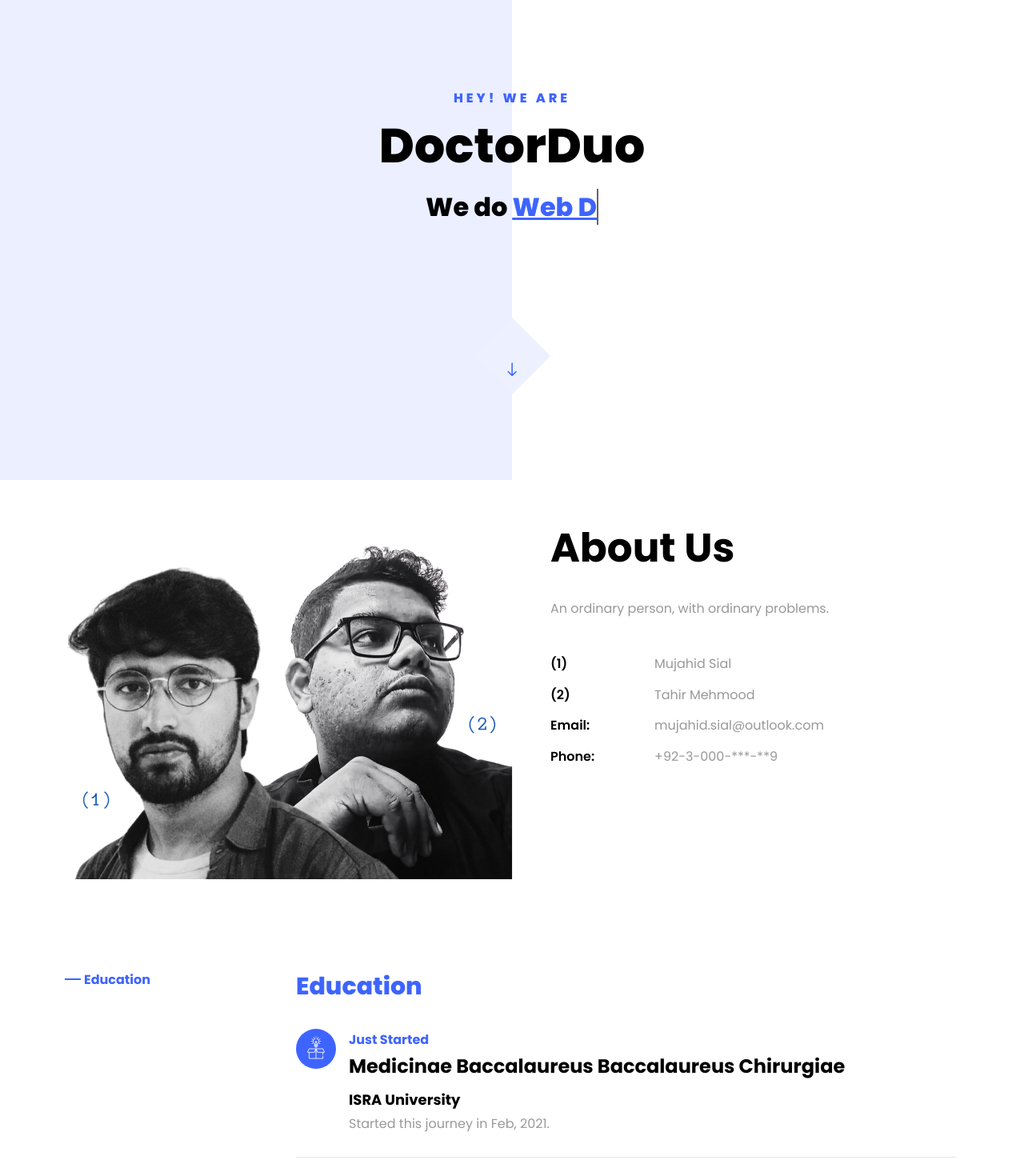
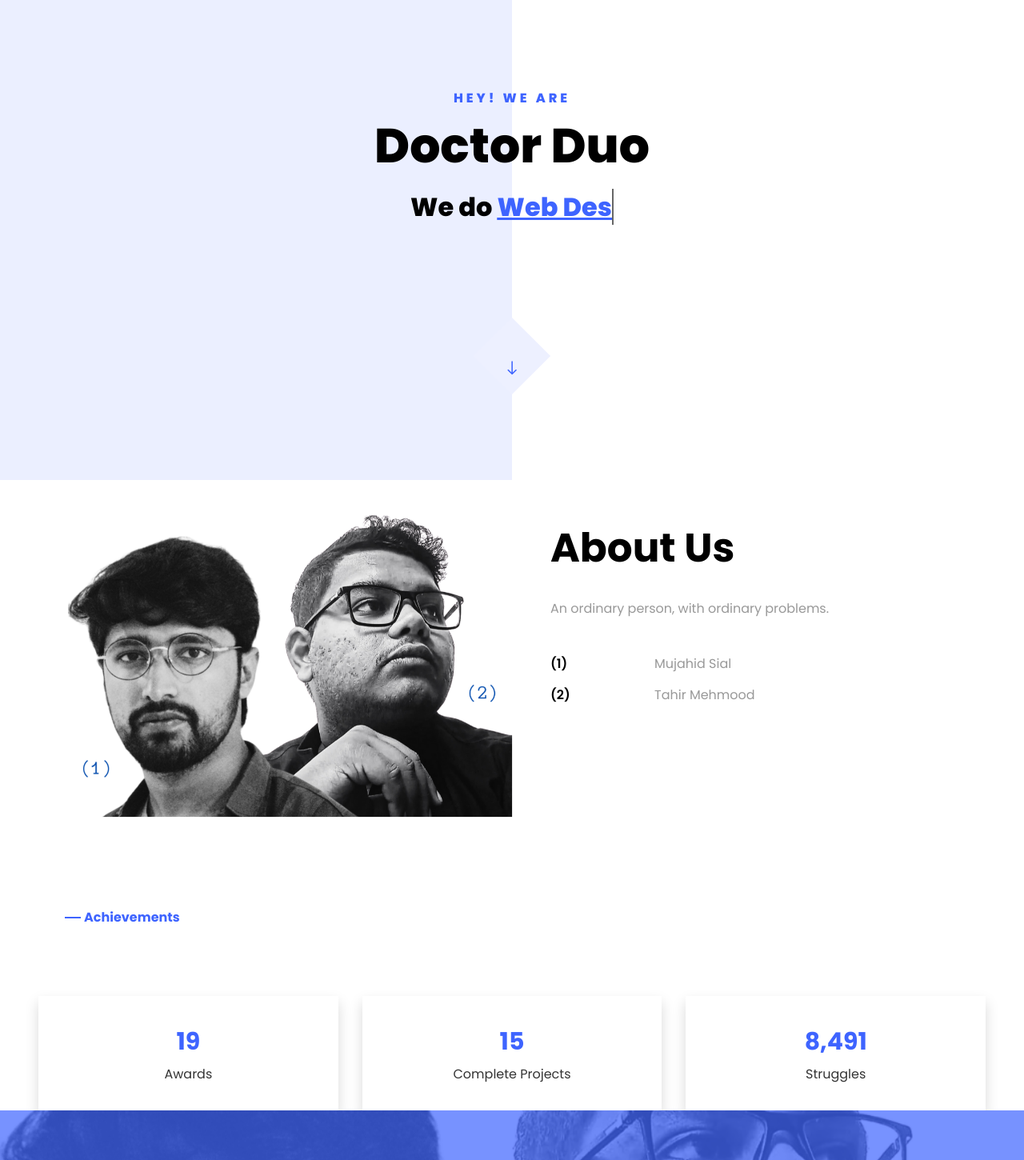
Before and after one commit to doctorduo/doctorduo.github.io, a plain HTML site: page index.html in a window 1280 px wide. Shown: the part 200-1650 px from the top of the page at 80% size. Drawn offline with Linux system fonts and the light colour scheme; files whose address does not match are found by name.

Commit message:
Add files via upload

```diff
--- a/index.html
+++ b/index.html
@@ -50,12 +50,12 @@
           <div class="col-lg-8 col-md-6 ftco-animate d-flex align-items-center">
           	<div class="text text-center">
           		<span class="subheading">Hey! We are</span>
-		  				<h1>DoctorDuo</h1>
+		  				<h1>Doctor Duo</h1>
 			  				<h2>We do
 								  <span
 								     class="txt-rotate"
 								     data-period="2000"
-								     data-rotate='[ "Web Designing.", "Graphic Designing.", "Content Writing." ]'></span>
+								     data-rotate='[ "Web Designing.", "Content Writing", "Graphic Designing." ]'></span>
 								</h2>
 							</div>
             </div>
@@ -88,8 +88,6 @@
 		            <ul class="about-info mt-4 px-md-0 px-2">
 		            	<li class="d-flex"><span>(1)</span> <span>Mujahid Sial</span></li>
 		            	<li class="d-flex"><span>(2)</span> <span>Tahir Mehmood</span></li>
-		            	<li class="d-flex"><span>Email:</span> <span>mujahid.sial@outlook.com</span></li>
-		            	<li class="d-flex"><span>Phone: </span> <span>+92-3-000-***-**9</span></li>
 		            </ul>
 		          </div>
 		        </div>
@@ -104,7 +102,7 @@
 
 
 
-    <section class="ftco-section ftco-no-pb goto-here" id="resume-section">
+<!--     <section class="ftco-section ftco-no-pb goto-here" id="resume-section">
     	<div class="container">
     		<div class="row">
     			<div class="col-md-3">
@@ -161,6 +159,23 @@
 		    					<p>Era of fun and happy learnings.</p>
 		    				</div>
 	    				</div>
+					  </div>
+
+
+    </section> -->
+
+	<section class="ftco-section ftco-no-pb goto-here" id="resume-section">
+    	<div class="container">
+    		<div class="row">
+    			<div class="col-md-3">
+				    <nav id="navi">
+					    <ul>
+					      <li><a href="#page-1">Achievements</a></li>
+					    </ul>
+					  </nav>
+					</div>
+					<div class="col-md-9">
+					  <div id="page-1" class= "page one">
 					  </div>
 
 
```
